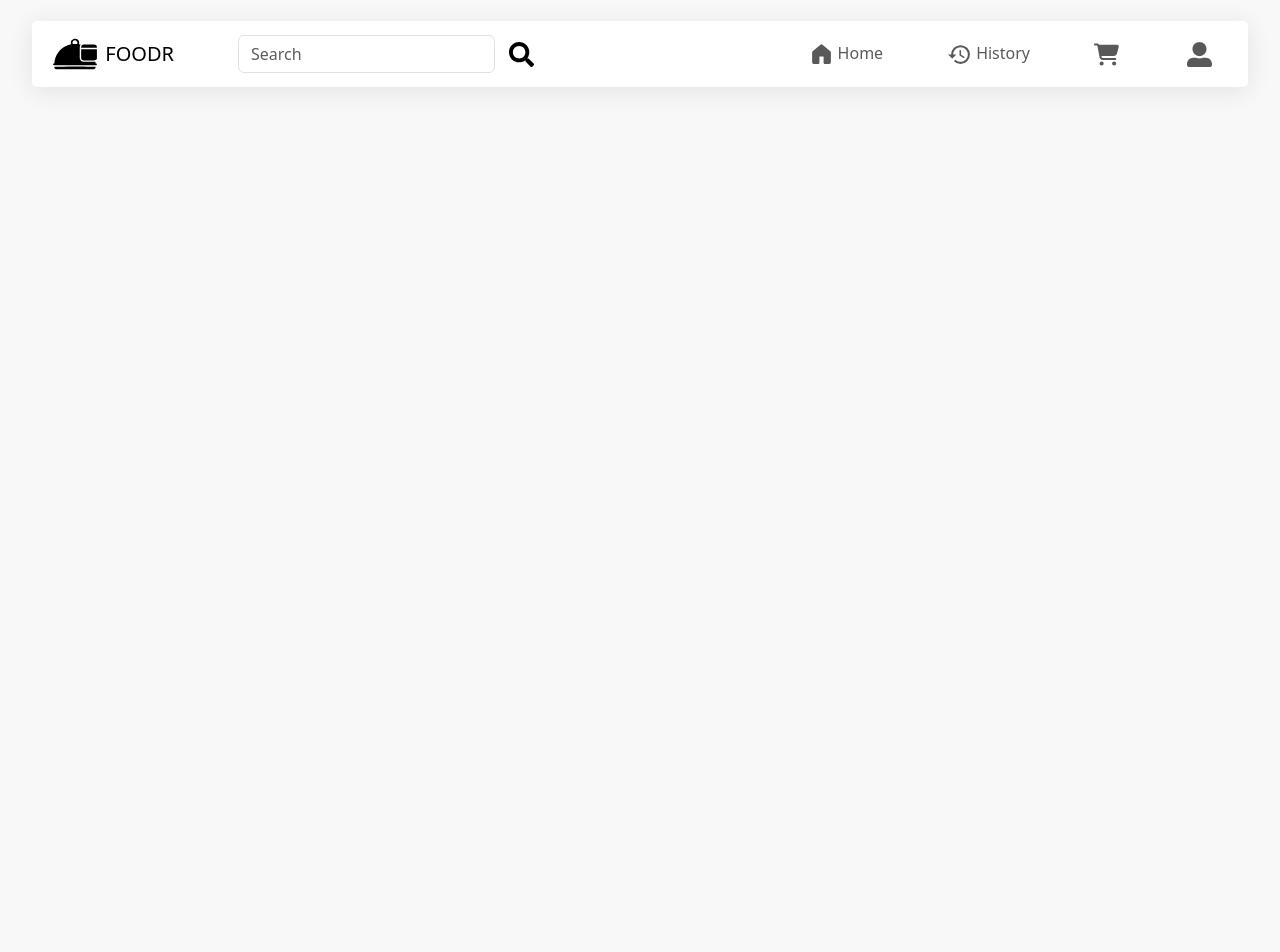
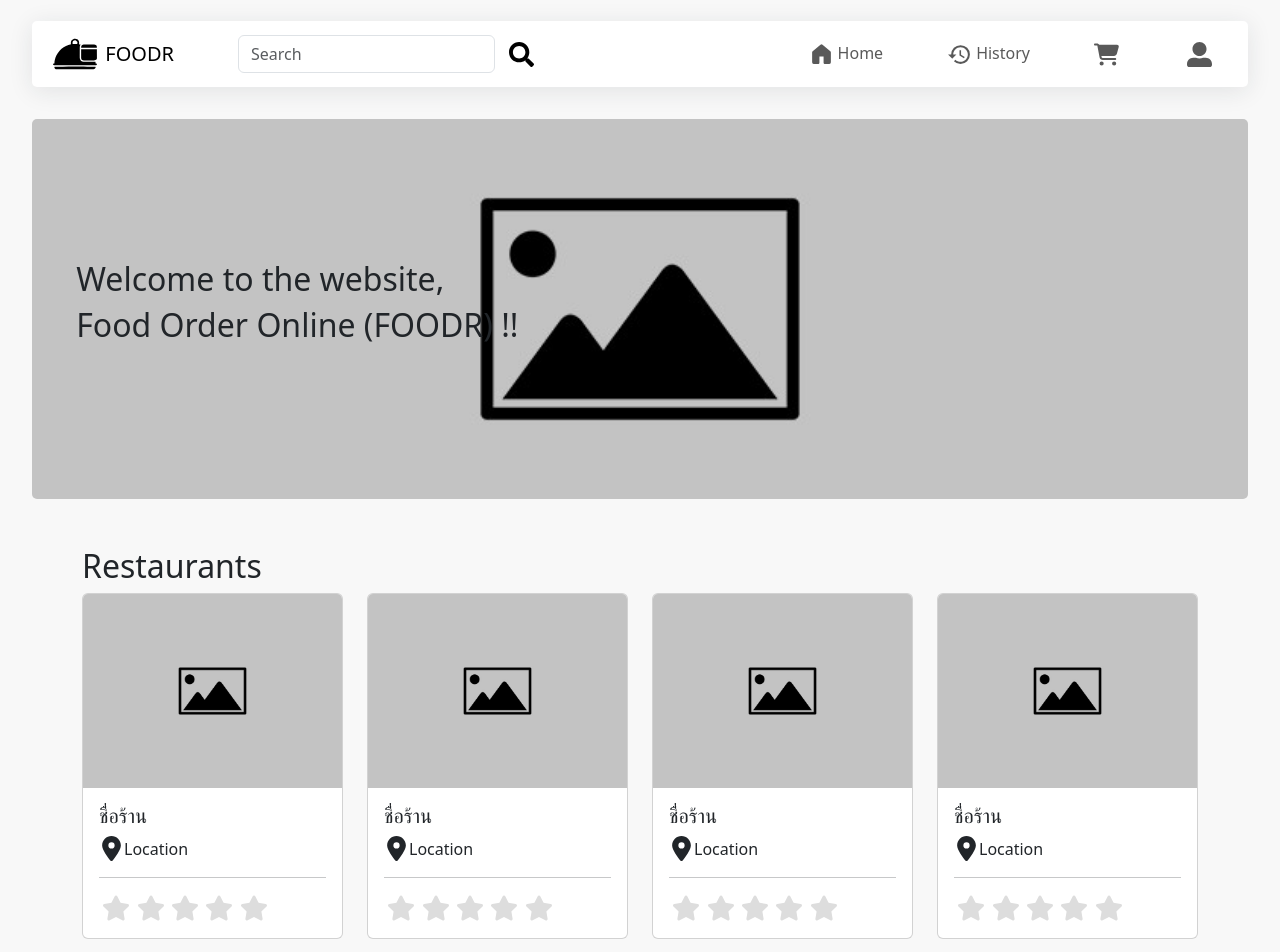
Before and after one commit to B-MNSN/food_order_online_frontend, a React (Vite) app: page /home in a window 1280 px wide. Shown: the top 952 px of the page. Before the commit the page ends 800 px from the top, so only its background shows below. Built offline with nearby package versions, Linux system fonts and the light colour scheme.

Commit message:
Add card restautant component and rating review component

```diff
--- a/src/App.scss
+++ b/src/App.scss
@@ -1,3 +1,4 @@
 body {
     background-color: #f8f8f8 !important;
+    margin: 0 2rem !important;
 }
--- /dev/null
+++ b/src/components/CardRestaurant.jsx
@@ -0,0 +1,26 @@
+import Card from 'react-bootstrap/Card';
+import defaultImage from '../assets/default_image.jpg';
+import React, { useState } from "react";
+import RatingReview from '../components/RatingReview';
+
+import { FaLocationDot } from "react-icons/fa6";
+
+import '../sass/cardRestaurant.scss';
+
+function CardRestaurant() {
+    const [rating, setRating] = useState(0);
+
+    return (
+        <Card className='card-restaurant'>
+            <Card.Img variant="top" src={defaultImage} />
+            <Card.Body>
+                <Card.Title>ชื่อร้าน</Card.Title>
+                <Card.Text className='d-flex align-items-center'><FaLocationDot size={25} />Location</Card.Text>
+                <hr />
+                <RatingReview rating={rating} setRating={setRating} />
+            </Card.Body>
+        </Card>
+    );
+}
+
+export default CardRestaurant;
--- /dev/null
+++ b/src/components/RatingReview.jsx
@@ -0,0 +1,29 @@
+import React, { useState } from "react";
+import { FaStar } from "react-icons/fa";
+
+function RatingReview({ rating, setRating }) {
+    const [hoveredStar, setHoveredStar] = useState(null);
+    return (
+        <div>
+            {[1, 2, 3, 4, 5].map((star) => {
+                return (
+                    <FaStar
+                        className='start'
+                        fill={hoveredStar >= star || rating >= star ? '#f3b15a' : '#ddd'}
+                        style={{
+                            cursor: 'pointer',
+                            fontSize: '1.75rem',
+                            margin: '0 0.2rem'
+                        }}
+                        onClick={() => setRating(rating === star ? 0 : star)}
+                        onMouseEnter={() => setHoveredStar(star)}
+                        onMouseLeave={() => setHoveredStar(null)}
+                    >
+                    </FaStar>
+                )
+            })}
+        </div>
+    );
+}
+
+export default RatingReview;
--- a/src/pages/Home.jsx
+++ b/src/pages/Home.jsx
@@ -1,9 +1,42 @@
 import Navbars from '../components/Navbar';
+import Image from 'react-bootstrap/Image';
+import defaultImage from '../assets/default_image.jpg';
+
+import Row from 'react-bootstrap/Row';
+import Col from 'react-bootstrap/Col';
+import Container from 'react-bootstrap/Container';
+
+import CardRestaurant from '../components/CardRestaurant';
+
+import '../sass/home.scss';
 
 function Home() {
-    return(
+    const cards = Array.from({ length: 8 });
+
+    return (
         <>
-            <Navbars/>
+            <Navbars />
+
+            <div className='box-banner'>
+                <Image src={defaultImage} fluid />
+                <div className='box-title'>
+                    <h2>Welcome to the website,</h2>
+                    <h2>Food Order Online (FOODR) !!</h2>
+                </div>
+            </div>
+            <Container>
+                <div className='mt-5 box-restaurants'>
+                    <h2>Restaurants</h2>
+                    <Row className='mb-3'>
+                        {cards.map((_, index) => (
+                            <Col key={index} xs={12} md={6} lg={3} className="mb-4 d-flex justify-content-center">
+                                <CardRestaurant />
+                            </Col>
+                        ))}
+                    </Row>
+                </div>
+            </Container>
+
         </>
     );
 }
--- /dev/null
+++ b/src/sass/cardRestaurant.scss
@@ -0,0 +1,4 @@
+.card-restaurant {
+    width: 300px;
+    cursor: pointer;
+}
--- /dev/null
+++ b/src/sass/home.scss
@@ -0,0 +1,17 @@
+.box-banner {
+    position: relative;
+    margin: 2rem 0;
+    img {
+        width: 100%;
+        aspect-ratio: 160 / 50;
+        object-fit: cover;
+        object-position: center;
+        border-radius: 5px;
+    }
+    .box-title {
+        position: absolute;
+        top: 25%;
+        transform: translate(10%, 50%);
+    }
+
+}
--- a/src/sass/navbar.scss
+++ b/src/sass/navbar.scss
@@ -1,5 +1,5 @@
 .navbar {
-    margin: 1.3rem 2rem 0;
+    margin: 1.3rem 0 0;
     border-radius: 5px;
     box-shadow: 0 4px 24px 0 rgba(34, 41, 47, .1);
     background-color: #fff;
```
Also changed, not shown: src/assets/default_image.jpg (added).
